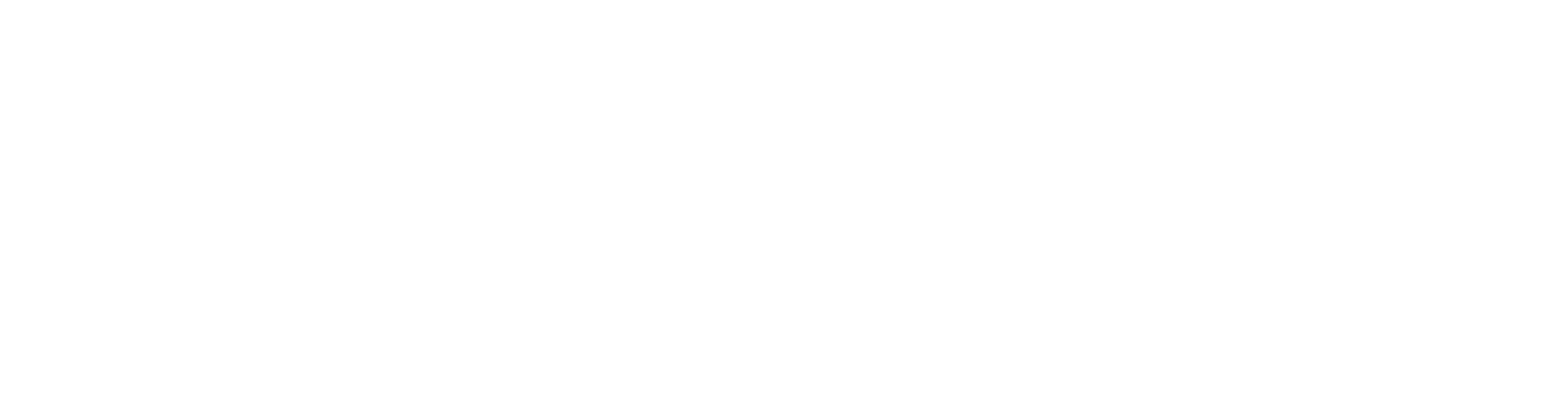
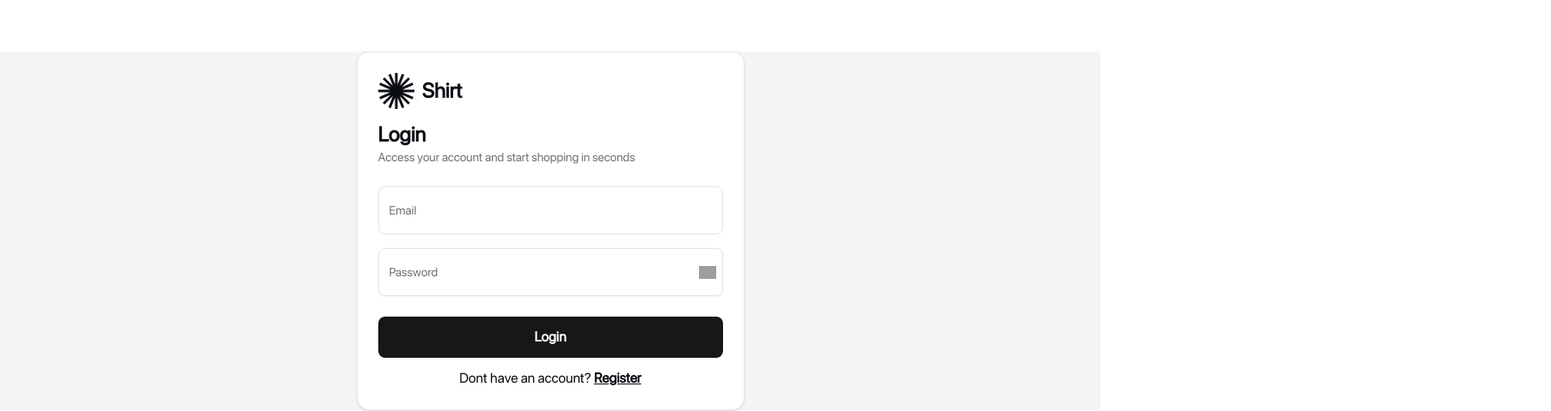
Before and after one commit to cindynufa/challenge-9-cindynufa, a Next.js app: page /login in a window 1280 px wide. Shown: the part 227-706 px from the top of the page at 86% size, 1804 px wide, since content can reach past the window. Built offline with nearby package versions, Linux system fonts and the light colour scheme; grey boxes are pictures that could not be loaded.

Commit message:
Feat: updated CSS

```diff
--- a/src/app/globals.css
+++ b/src/app/globals.css
@@ -40,12 +40,14 @@
   --color-popover: var(--popover);
   --color-card-foreground: var(--card-foreground);
   --color-card: var(--card);
+  --color-neutral-100: #f5f5f5;
+  --color-neutral-200: #e9eaeb;
   --color-neutral-300: #d5d7da;
   --color-neutral-600: #535862;
   --color-neutral-700: #414651;
   --color-neutral-950: #0a0d12;
   --color-hero-banner: #f3d7a4;
-  --color-hero-title: #553E32;
+  --color-hero-title: #553e32;
   --radius-sm: calc(var(--radius) - 4px);
   --radius-md: calc(var(--radius) - 2px);
   --radius-lg: var(--radius);
@@ -66,14 +68,17 @@
   --spacing-200: 12.5rem;
   --spacing-220: 13.75rem;
   --spacing-285: 17.813rem;
+  --spacing-287: 17.938rem;
   --spacing-312: 19.5rem;
   --spacing-340: 21.25rem;
   --spacing-376: 23.5rem;
   --spacing-380: 23.75rem;
   --spacing-402: 25.125rem;
   --spacing-435: 27.188rem;
+  --spacing-451: 28.188rem;
   --spacing-468: 29.25rem;
   --spacing-491: 30.688rem;
+  --spacing-495: 30.938rem;
   --spacing-514: 32.125rem;
   --spacing-1200: 75rem;
   --spacing-1440: 90rem;
@@ -172,4 +177,7 @@
   .shadow-custom {
     box-shadow: 0px 0px 20px 0px #cbcaca;
   }
+  .bground {
+    background: var(--Neutral-100, rgba(245, 245, 245, 1));
+  }
 }
```
